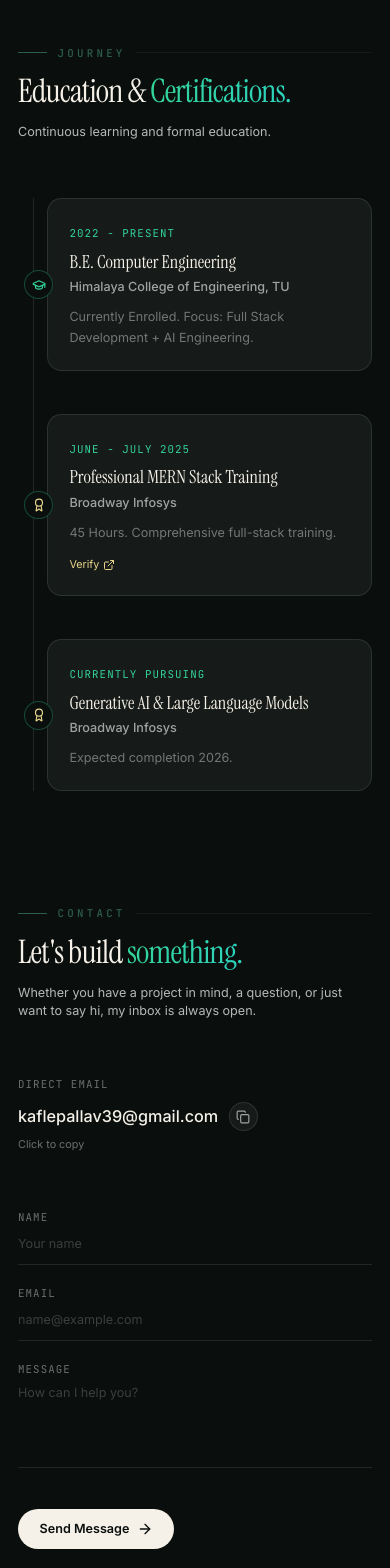
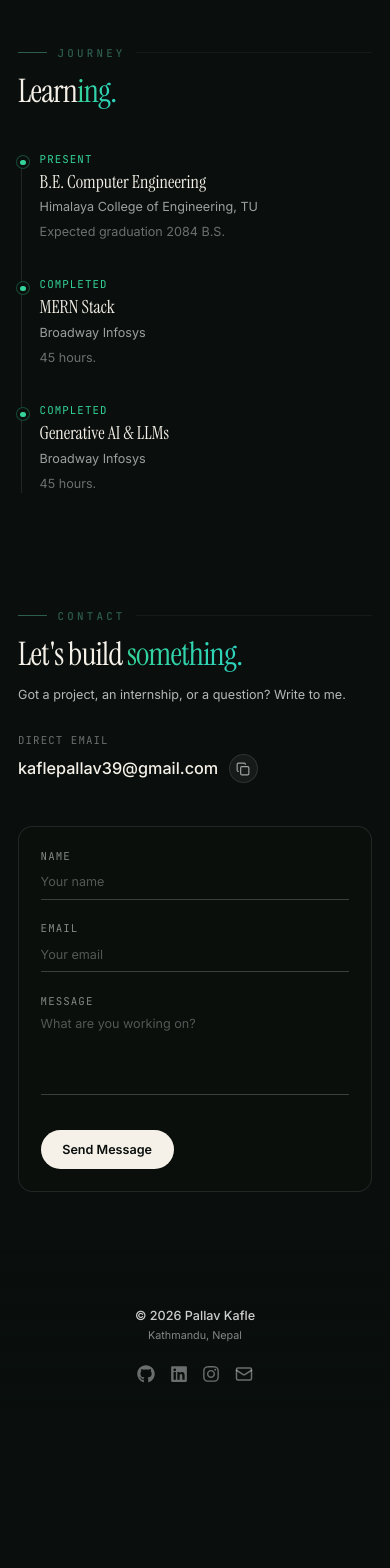
Before and after one commit to pallavkafle/myPORTFOLIO, a Next.js app: page / in a window 390 px wide. Shown: the part 6460-8028 px from the top of the page. After the commit the page ends 7872 px from the top, so only its background shows below. Built offline with nearby package versions, Linux system fonts and the light colour scheme.

Commit message:
feat: Phase 5 - journey, contact, and footer redesign

```diff
--- a/components/sections/Contact.tsx
+++ b/components/sections/Contact.tsx
@@ -1,18 +1,12 @@
 "use client";
 
 import { motion } from "framer-motion";
-import { Mail, Copy, Check, ArrowRight } from "lucide-react";
+import { Mail, Copy, Check } from "lucide-react";
 import { FormEvent, useState } from "react";
 import SectionHeading from "@/components/ui/SectionHeading";
 import { siteConfig } from "@/lib/data/site";
 
-type FormState = {
-  name: string;
-  email: string;
-  message: string;
-  website: string;
-};
-
+type FormState = { name: string; email: string; message: string; website: string };
 const initialState: FormState = { name: "", email: "", message: "", website: "" };
 
 export default function Contact() {
@@ -27,164 +21,72 @@ export default function Contact() {
     setTimeout(() => setCopied(false), 2000);
   };
 
-  const handleChange =
-    (field: keyof FormState) =>
-    (event: React.ChangeEvent<HTMLInputElement | HTMLTextAreaElement>) => {
-      setFormState((current) => ({ ...current, [field]: event.target.value }));
-    };
+  const handleChange = (field: keyof FormState) => (e: React.ChangeEvent<HTMLInputElement | HTMLTextAreaElement>) => {
+    setFormState((current) => ({ ...current, [field]: e.target.value }));
+  };
 
   const handleSubmit = async (event: FormEvent<HTMLFormElement>) => {
     event.preventDefault();
     if (!formState.name.trim() || !formState.email.trim() || !formState.message.trim()) {
-      setStatus("error");
-      setMessage("All fields are required.");
-      return;
+      setStatus("error"); setMessage("All fields are required."); return;
     }
-    if (!/^[^\s@]+@[^\s@]+\.[^\s@]+$/.test(formState.email)) {
-      setStatus("error");
-      setMessage("Please enter a valid email address.");
-      return;
-    }
-
     try {
-      setStatus("loading");
-      setMessage("");
+      setStatus("loading"); setMessage("");
       const response = await fetch("/api/contact", {
-        method: "POST",
-        headers: { "Content-Type": "application/json" },
+        method: "POST", headers: { "Content-Type": "application/json" },
         body: JSON.stringify(formState),
       });
       if (!response.ok) throw new Error("Contact request failed");
-      setStatus("success");
-      setMessage("Message sent successfully. I'll be in touch!");
+      setStatus("success"); setMessage("Message sent successfully. I'll be in touch!");
       setFormState(initialState);
     } catch {
-      setStatus("error");
-      setMessage(`Failed to send. Email: ${siteConfig.email}`);
+      setStatus("error"); setMessage(`Failed to send. Email: ${siteConfig.email}`);
     }
   };
 
   return (
     <section id="contact" className="relative z-10 mx-auto max-w-6xl px-5 py-16 lg:px-8">
-      <div className="grid gap-16 lg:grid-cols-2 lg:gap-24">
+      <div className="grid gap-12 lg:grid-cols-2 lg:gap-24">
 
-        {/* Left Side: Editorial Text & Email */}
-        <motion.div
-          initial={{ opacity: 0, y: 24 }}
-          whileInView={{ opacity: 1, y: 0 }}
-          viewport={{ once: true, amount: 0.2 }}
-          transition={{ duration: 0.55 }}
-          className="flex flex-col justify-center"
-        >
+        <motion.div initial={{ opacity: 0, y: 24 }} whileInView={{ opacity: 1, y: 0 }} viewport={{ once: true }} transition={{ duration: 0.55 }}>
           <SectionHeading
             label="Contact"
-            title={
-              <>
-                <span className="text-text">Let&apos;s build </span>
-                <span className="bg-gradient-to-r from-emerald-400 to-teal-400 bg-clip-text text-transparent">something.</span>
-              </>
-            }
-            subtitle="Whether you have a project in mind, a question, or just want to say hi, my inbox is always open."
+            title={<span className="text-text">Let&apos;s build <span className="bg-gradient-to-r from-emerald-400 to-teal-400 bg-clip-text text-transparent">something.</span></span>}
+            subtitle="Got a project, an internship, or a question? Write to me."
           />
-
           <div className="mt-8">
-            <p className="font-mono text-xs uppercase tracking-widest text-white/40 mb-3">Direct Email</p>
-            <button
-              onClick={handleCopyEmail}
-              className="group flex items-center gap-3 text-lg font-medium text-text transition-colors hover:text-emerald-400 md:text-xl"
-            >
+            <p className="font-mono text-xs uppercase tracking-widest text-white/40 mb-2">Direct Email</p>
+            <button onClick={handleCopyEmail} className="group flex items-center gap-3 text-lg font-medium text-text transition-colors hover:text-emerald-400">
               {siteConfig.email}
-              <div className="flex h-8 w-8 items-center justify-center rounded-full border border-white/10 bg-white/5 transition-colors group-hover:border-emerald-400/30 group-hover:bg-emerald-400/10">
+              <div className="flex h-8 w-8 items-center justify-center rounded-full border border-white/10 bg-white/5 transition-colors group-hover:border-emerald-400/30">
                 {copied ? <Check size={14} className="text-emerald-400" /> : <Copy size={14} className="text-white/60 group-hover:text-emerald-400" />}
               </div>
             </button>
-            <p className="mt-2 text-xs text-white/40">
-              {copied ? "Copied to clipboard!" : "Click to copy"}
-            </p>
           </div>
         </motion.div>
 
-        {/* Right Side: Minimal Form */}
-        <motion.div
-          initial={{ opacity: 0, y: 24 }}
-          whileInView={{ opacity: 1, y: 0 }}
-          viewport={{ once: true, amount: 0.2 }}
-          transition={{ duration: 0.55, delay: 0.1 }}
-        >
-          <form onSubmit={handleSubmit} className="flex flex-col gap-6">
+        <motion.div initial={{ opacity: 0, y: 24 }} whileInView={{ opacity: 1, y: 0 }} viewport={{ once: true }} transition={{ duration: 0.55, delay: 0.1 }}>
+          <form onSubmit={handleSubmit} className="flex flex-col gap-6 rounded-2xl border border-white/10 bg-[#0a0f0d]/80 p-6 md:p-8">
             <div className="grid gap-6 sm:grid-cols-2">
               <label className="block">
-                <span className="mb-2 block font-mono text-xs uppercase tracking-widest text-white/40">Name</span>
-                <input
-                  type="text"
-                  value={formState.name}
-                  onChange={handleChange("name")}
-                  className="w-full border-b border-white/10 bg-transparent pb-3 text-sm text-text outline-none placeholder:text-white/20 focus:border-emerald-400 transition-colors"
-                  placeholder="Your name"
-                  required
-                />
+                <span className="mb-2 block font-mono text-xs uppercase tracking-widest text-white/50">Name</span>
+                <input type="text" value={formState.name} onChange={handleChange("name")} className="w-full border-b border-white/20 bg-transparent pb-2 text-sm text-text outline-none placeholder:text-white/30 focus:border-emerald-400" placeholder="Your name" required />
               </label>
               <label className="block">
-                <span className="mb-2 block font-mono text-xs uppercase tracking-widest text-white/40">Email</span>
-                <input
-                  type="email"
-                  value={formState.email}
-                  onChange={handleChange("email")}
-                  className="w-full border-b border-white/10 bg-transparent pb-3 text-sm text-text outline-none placeholder:text-white/20 focus:border-emerald-400 transition-colors"
-                  placeholder="name@example.com"
-                  required
-                />
+                <span className="mb-2 block font-mono text-xs uppercase tracking-widest text-white/50">Email</span>
+                <input type="email" value={formState.email} onChange={handleChange("email")} className="w-full border-b border-white/20 bg-transparent pb-2 text-sm text-text outline-none placeholder:text-white/30 focus:border-emerald-400" placeholder="Your email" required />
               </label>
             </div>
-
             <label className="block">
-              <span className="mb-2 block font-mono text-xs uppercase tracking-widest text-white/40">Message</span>
-              <textarea
-                value={formState.message}
-                onChange={handleChange("message")}
-                rows={4}
-                className="w-full resize-none border-b border-white/10 bg-transparent pb-3 text-sm text-text outline-none placeholder:text-white/20 focus:border-emerald-400 transition-colors"
-                placeholder="How can I help you?"
-                required
-              />
+              <span className="mb-2 block font-mono text-xs uppercase tracking-widest text-white/50">Message</span>
+              <textarea value={formState.message} onChange={handleChange("message")} rows={4} className="w-full resize-none border-b border-white/20 bg-transparent pb-2 text-sm text-text outline-none placeholder:text-white/30 focus:border-emerald-400" placeholder="What are you working on?" required />
             </label>
-
-            {/* Honeypot */}
-            <div aria-hidden="true" className="absolute left-[-9999px] h-0 w-0 overflow-hidden">
-              <label>
-                Leave empty
-                <input
-                  type="text"
-                  name="website"
-                  tabIndex={-1}
-                  autoComplete="off"
-                  value={formState.website}
-                  onChange={handleChange("website")}
-                />
-              </label>
-            </div>
-
-            <div className="flex flex-wrap items-center justify-between gap-4 pt-4">
-              <button
-                type="submit"
-                disabled={status === "loading"}
-                className="group inline-flex items-center gap-2 rounded-full bg-text px-6 py-3 text-sm font-semibold text-background transition-transform hover:scale-105 active:scale-95 disabled:opacity-70 disabled:hover:scale-100"
-              >
+            <div aria-hidden="true" className="hidden"><input type="text" name="website" tabIndex={-1} value={formState.website} onChange={handleChange("website")} /></div>
+            <div className="flex items-center justify-between gap-4 pt-2">
+              <button type="submit" disabled={status === "loading"} className="rounded-full bg-text px-6 py-3 text-sm font-semibold text-background transition-transform hover:scale-105 active:scale-95 disabled:opacity-70 disabled:hover:scale-100">
                 {status === "loading" ? "Sending..." : "Send Message"}
-                {status !== "loading" && <ArrowRight size={16} className="transition-transform group-hover:translate-x-1" />}
               </button>
-
-              <span
-                role="status"
-                aria-live="polite"
-                className={`text-sm ${
-                  status === "success" ? "text-emerald-400"
-                  : status === "error" ? "text-red-400"
-                  : "text-white/40"
-                }`}
-              >
-                {message}
-              </span>
+              <span role="status" aria-live="polite" className={`text-sm ${status === "success" ? "text-emerald-400" : status === "error" ? "text-red-400" : "text-white/40"}`}>{message}</span>
             </div>
           </form>
         </motion.div>
--- a/components/sections/Footer.tsx
+++ b/components/sections/Footer.tsx
@@ -23,36 +23,21 @@ export default function Footer() {
     return () => window.removeEventListener("scroll", handleScroll);
   }, []);
 
-  const scrollToTop = () => {
-    window.scrollTo({ top: 0, behavior: "smooth" });
-  };
-
   return (
     <>
-      <footer className="relative z-10 border-t border-white/10 bg-[#0a0f0d]">
-        <div className="mx-auto flex max-w-6xl flex-col items-center justify-between gap-6 px-5 py-8 md:flex-row lg:px-8">
-
-          {/* Left: Copyright */}
+      <footer className="relative z-10 bg-gradient-to-t from-[#0a0f0d] to-transparent pt-16">
+        <div className="mx-auto flex max-w-6xl flex-col items-center justify-between gap-6 px-5 pb-8 md:flex-row lg:px-8">
           <div className="flex flex-col items-center md:items-start gap-1">
             <p className="text-sm font-medium text-white/80">
               © {new Date().getFullYear()} {siteConfig.name}
             </p>
-            <p className="text-xs text-white/40">
-              Built with Next.js & Tailwind
+            <p className="text-xs text-white/50">
+              Kathmandu, Nepal
             </p>
           </div>
-
-          {/* Right: Socials */}
           <div className="flex items-center gap-4">
             {socials.map(({ label, href, icon: Icon }) => (
-              <a
-                key={label}
-                href={href}
-                target={label === "Email" ? undefined : "_blank"}
-                rel={label === "Email" ? undefined : "noreferrer"}
-                aria-label={label}
-                className="text-white/40 transition-colors hover:text-emerald-400"
-              >
+              <a key={label} href={href} target={label === "Email" ? undefined : "_blank"} rel={label === "Email" ? undefined : "noreferrer"} aria-label={label} className="text-white/40 transition-colors hover:text-emerald-400">
                 <Icon size={18} />
               </a>
             ))}
@@ -60,16 +45,8 @@ export default function Footer() {
         </div>
       </footer>
 
-      {/* Floating Back to Top Button */}
       {showTopButton && (
-        <motion.button
-          initial={{ opacity: 0, scale: 0.8 }}
-          animate={{ opacity: 1, scale: 1 }}
-          exit={{ opacity: 0, scale: 0.8 }}
-          onClick={scrollToTop}
-          aria-label="Back to top"
-          className="fixed bottom-6 right-6 z-50 flex h-10 w-10 items-center justify-center rounded-full border border-white/10 bg-white/5 text-white/70 backdrop-blur-md transition-colors hover:border-emerald-400/50 hover:text-emerald-400"
-        >
+        <motion.button initial={{ opacity: 0, scale: 0.8 }} animate={{ opacity: 1, scale: 1 }} exit={{ opacity: 0, scale: 0.8 }} onClick={() => window.scrollTo({ top: 0, behavior: "smooth" })} aria-label="Back to top" className="fixed bottom-6 right-6 z-50 flex h-10 w-10 items-center justify-center rounded-full border border-white/10 bg-white/5 text-white/70 backdrop-blur-md transition-colors hover:border-emerald-400/50 hover:text-emerald-400">
           <ArrowUp size={18} />
         </motion.button>
       )}
--- a/components/sections/Journey.tsx
+++ b/components/sections/Journey.tsx
@@ -1,92 +1,77 @@
 "use client";
 
-import { useRef } from "react";
-import { motion, useScroll, useSpring } from "framer-motion";
+import { motion } from "framer-motion";
 import { GraduationCap, Award, ExternalLink } from "lucide-react";
 import SectionHeading from "@/components/ui/SectionHeading";
-import { journeyItems } from "@/lib/data/journey";
+
+const journeyItems = [
+  {
+    id: "bachelor",
+    type: "education",
+    title: "B.E. Computer Engineering",
+    provider: "Himalaya College of Engineering, TU",
+    date: "Present",
+    description: "Expected graduation 2084 B.S.",
+    link: null,
+    image: null,
+  },
+  {
+    id: "mern-cert",
+    type: "certificate",
+    title: "MERN Stack",
+    provider: "Broadway Infosys",
+    date: "Completed",
+    description: "45 hours.",
+    link: null,
+    image: null,
+  },
+  {
+    id: "gen-ai-cert",
+    type: "certificate",
+    title: "Generative AI & LLMs",
+    provider: "Broadway Infosys",
+    date: "Completed",
+    description: "45 hours.",
+    link: null,
+    image: null,
+  },
+];
 
 export default function Journey() {
-  const containerRef = useRef<HTMLDivElement>(null);
-  const { scrollYProgress } = useScroll({
-    target: containerRef,
-    offset: ["start center", "end center"],
-  });
-
-  const scaleY = useSpring(scrollYProgress, {
-    stiffness: 100,
-    damping: 30,
-    restDelta: 0.001,
-  });
-
   return (
     <section id="journey" className="relative z-10 mx-auto max-w-4xl px-5 py-16 lg:px-8">
-      <motion.div
-        initial={{ opacity: 0, y: 20 }}
-        whileInView={{ opacity: 1, y: 0 }}
-        viewport={{ once: true }}
-        transition={{ duration: 0.6 }}
-      >
+      <motion.div initial={{ opacity: 0, y: 20 }} whileInView={{ opacity: 1, y: 0 }} viewport={{ once: true }} transition={{ duration: 0.6 }}>
         <SectionHeading
           label="Journey"
-          title={
-            <>
-              <span className="text-text">Education & </span>
-              <span className="bg-gradient-to-r from-emerald-400 to-teal-400 bg-clip-text text-transparent">Certifications.</span>
-            </>
-          }
-          subtitle="Continuous learning and formal education."
+          title={<span className="text-text">Learn<span className="bg-gradient-to-r from-emerald-400 to-teal-400 bg-clip-text text-transparent">ing.</span></span>}
         />
       </motion.div>
 
-      <div ref={containerRef} className="relative mt-16 pl-8 md:pl-0">
-        {/* Static background line */}
-        <div className="absolute left-[1.05rem] top-0 bottom-0 w-px bg-white/10 md:left-1/2 md:-translate-x-1/2" />
+      <div className="relative mt-12 pl-6 md:pl-8">
+        <div className="absolute left-[3px] top-2 bottom-0 w-px bg-white/10 md:left-[7px]" />
 
-        {/* Scroll-linked animated line */}
-        <motion.div
-          className="absolute left-[1.05rem] top-0 bottom-0 w-px bg-emerald-400 md:left-1/2 md:-translate-x-1/2 origin-top"
-          style={{ scaleY }}
-        />
+        <div className="flex flex-col gap-10">
+          {journeyItems.map((item, index) => (
+            <motion.div
+              key={item.id}
+              initial={{ opacity: 0, x: -20 }}
+              whileInView={{ opacity: 1, x: 0 }}
+              viewport={{ once: true }}
+              transition={{ duration: 0.5, delay: index * 0.1 }}
+              className="relative"
+            >
+              <div className="absolute -left-[1.65rem] top-1 flex h-4 w-4 items-center justify-center rounded-full border border-emerald-400/30 bg-[#0a0f0d] md:-left-[2.15rem]">
+                <div className="h-1.5 w-1.5 rounded-full bg-emerald-400" />
+              </div>
 
-        <div className="flex flex-col gap-12">
-          {journeyItems.map((item, index) => {
-            const isEven = index % 2 === 0;
-            return (
-              <div key={item.id} className={`relative flex items-center md:justify-between md:even:flex-row-reverse`}>
-                {/* Timeline dot */}
-                <div className="absolute left-[-1.55rem] z-10 flex h-8 w-8 items-center justify-center rounded-full border border-emerald-400/30 bg-[#0a0f0d] md:left-1/2 md:-translate-x-1/2">
-                  {item.type === "education" ? (
-                    <GraduationCap size={14} className="text-emerald-400" />
-                  ) : (
-                    <Award size={14} className="text-gold" />
-                  )}
-                </div>
-
-                {/* Content Card */}
-                <motion.div
-                  initial={{ opacity: 0, y: 20 }}
-                  whileInView={{ opacity: 1, y: 0 }}
-                  viewport={{ once: true, amount: 0.5 }}
-                  className={`w-full md:w-[45%] ${isEven ? "md:text-right" : "md:text-left"}`}
-                >
-                  <div className="rounded-2xl border border-white/10 bg-white/5 p-6 backdrop-blur-sm transition-colors hover:border-white/20 hover:bg-white/10">
-                    <span className="font-mono text-xs uppercase tracking-widest text-emerald-400">{item.date}</span>
-                    <h4 className="mt-2 text-xl font-serif text-text">{item.title}</h4>
-                    <p className="mt-1 text-sm font-medium text-white/60">{item.provider}</p>
-                    {item.description && (
-                      <p className="mt-3 text-sm leading-relaxed text-white/40">{item.description}</p>
-                    )}
-                    {item.link && (
-                      <a href={item.link} target="_blank" rel="noreferrer" className="mt-4 inline-flex items-center gap-1 text-xs text-gold hover:text-white transition-colors">
-                        Verify <ExternalLink size={12} />
-                      </a>
-                    )}
-                  </div>
-                </motion.div>
+              <div className="flex flex-col gap-1">
+                <span className="font-mono text-xs uppercase tracking-widest text-emerald-400">{item.date}</span>
+                <h3 className="text-xl font-serif text-text">{item.title}</h3>
+                <p className="text-sm text-white/60">{item.provider}</p>
+                {item.description && <p className="text-sm text-white/40 mt-1">{item.description}</p>}
               </div>
-            );
-          })}
+            </motion.div>
+          ))}
         </div>
       </div>
     </section>
```
